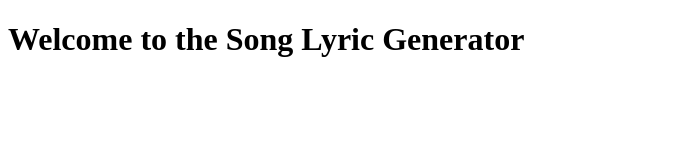
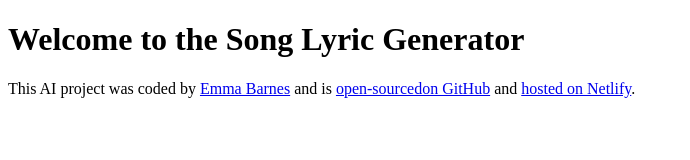
Before and after one commit to emmaa1009-collab/song-lyric-generator, a plain HTML site: page index.html in a window 1280 px wide. Shown: the whole page, without its empty margins (0-690 px from the left). Drawn offline with Linux system fonts and the light colour scheme.

Commit message:
added footer with links

```diff
--- a/index.html
+++ b/index.html
@@ -8,6 +8,22 @@
   </head>
   <body>
     <h1>Welcome to the Song Lyric Generator</h1>
+    <footer>
+      This AI project was coded by
+      <a href="https://github.com/emmaa1009-collab" target="_blank"
+        >Emma Barnes</a
+      >
+      and is
+      <a
+        href="https://github.com/emmaa1009-collab/song-lyric-generator"
+        target="_blank"
+        >open-sourcedon GitHub</a
+      >
+      and
+      <a href="https://aisonglyricgenerator.netlify.app/" target="_blank"
+        >hosted on Netlify</a
+      >.
+    </footer>
     <script src="src/index.js"></script>
   </body>
 </html>
```
